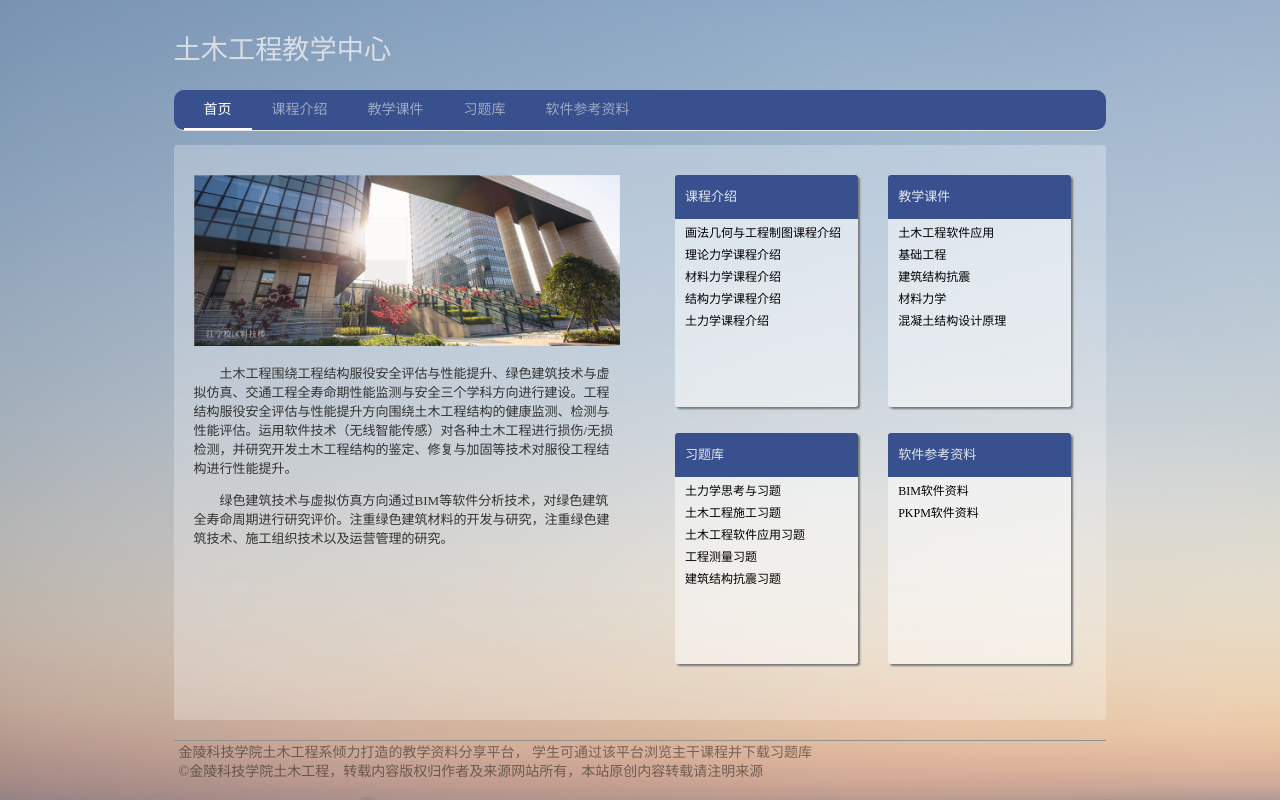
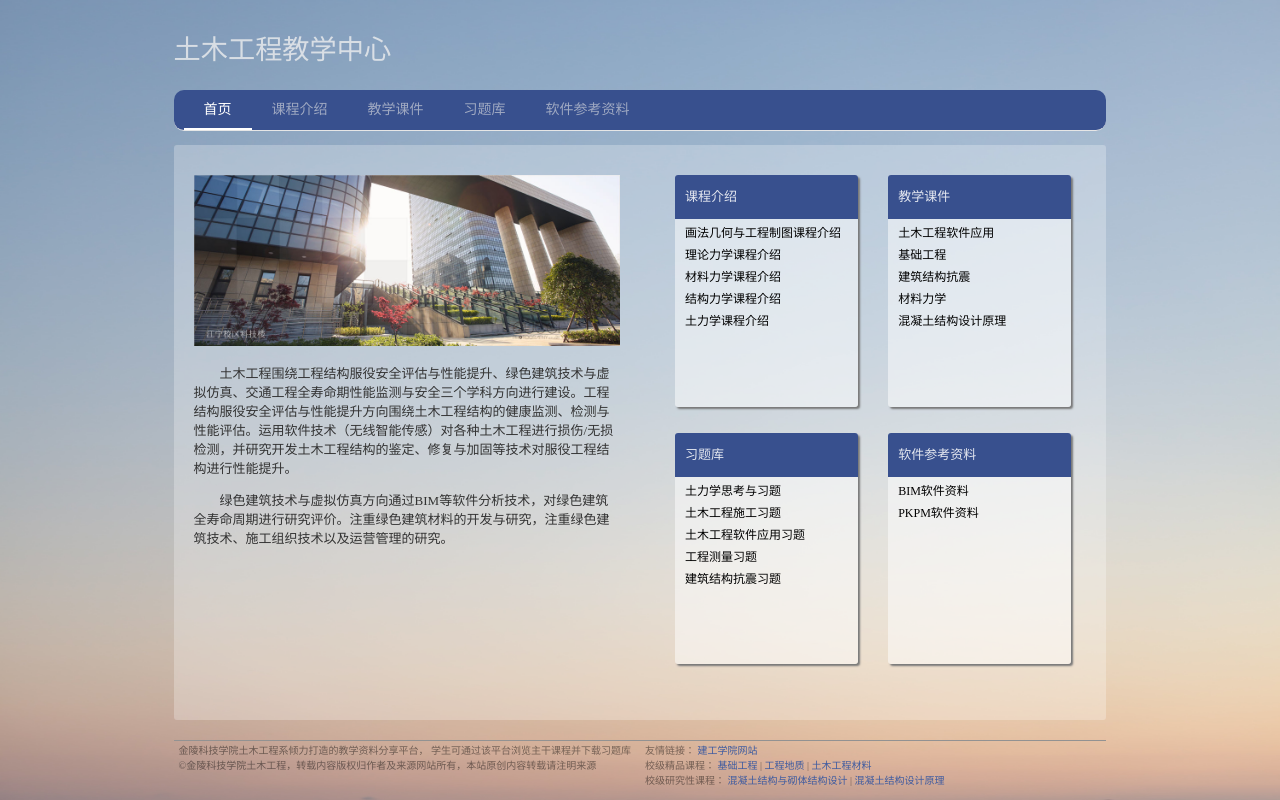
Before and after one commit to Tianyustar/teach-download, a Vue app: page / in a window 1280 px wide. Built offline with nearby package versions, Linux system fonts and the light colour scheme.

Commit message:
底部链接

```diff
--- a/src/views/Home.vue
+++ b/src/views/Home.vue
@@ -37,10 +37,28 @@
 
       <!-- 尾部版权设定 -->
       <el-footer>
-        <div class="footer">
-          <p class="copyright">金陵科技学院土木工程系倾力打造的教学资料分享平台， 学生可通过该平台浏览主干课程并下载习题库</p>
-          <p class="copyright">©金陵科技学院土木工程，转载内容版权归作者及来源网站所有，本站原创内容转载请注明来源 </p>
-        </div>
+        <el-row class="footer">
+          <el-col span="12">
+            <p class="copyright">金陵科技学院土木工程系倾力打造的教学资料分享平台， 学生可通过该平台浏览主干课程并下载习题库</p>
+            <p class="copyright">©金陵科技学院土木工程，转载内容版权归作者及来源网站所有，本站原创内容转载请注明来源 </p>
+          </el-col>
+          <el-col :span="12">
+            <p class="link">友情链接：
+              <a href="http://jg.jit.edu.cn/">建工学院网站</a>
+            </p>
+            <p class="link">
+
+              校级精品课程：
+              <a href="http://jg.jit.edu.cn/info/1084/1694.htm">基础工程</a> |
+              <a href="http://jg.jit.edu.cn/info/1084/1695.htm">工程地质</a> |
+              <a href="http://jg.jit.edu.cn/info/1084/1696.htm">土木工程材料</a>
+            </p>
+            <p class="link">校级研究性课程：
+              <a href="http://jg.jit.edu.cn/info/1085/1702.htm">混凝土结构与砌体结构设计</a> |
+              <a href="http://jg.jit.edu.cn/info/1085/1703.htm">混凝土结构设计原理</a>
+            </p>
+          </el-col>
+        </el-row>
       </el-footer>
     </el-container>
 
@@ -99,9 +117,22 @@ export default {
     border-top: 1px solid #929292;
   }
   .copyright {
-    font-size: 14px;
-    line-height: 14px;
+    font-size: 10px;
+    line-height: 10px;
     margin: 5px;
     color: rgba(0, 0, 0, 0.45);
   }
+  .link {
+    font-size: 10px;
+    line-height: 10px;
+    margin: 5px;
+    color: rgba(0, 0, 0, 0.45);
+    /*text-align: center;*/
+  }
+  .link a {
+    text-decoration: none;
+  }
+  .link a:link {
+    color: #3e5ba0
+  }
 </style>
```
